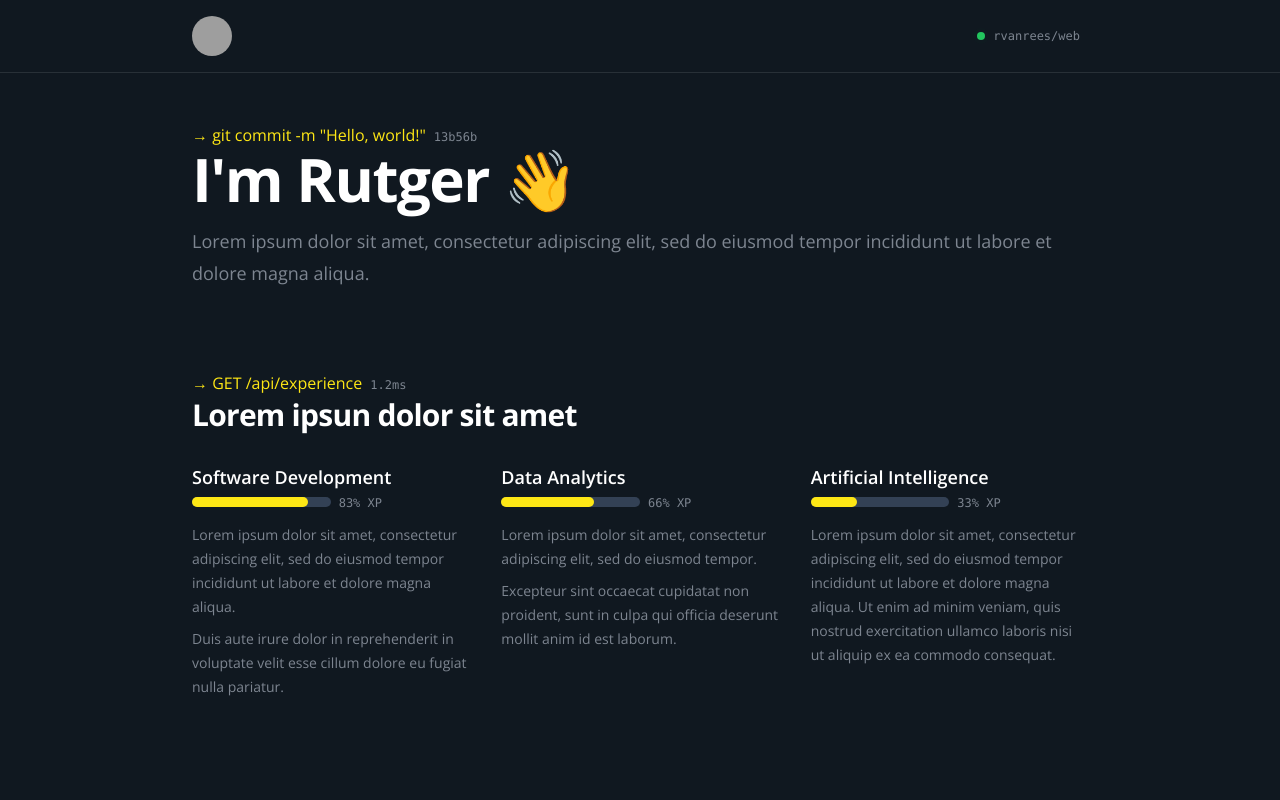
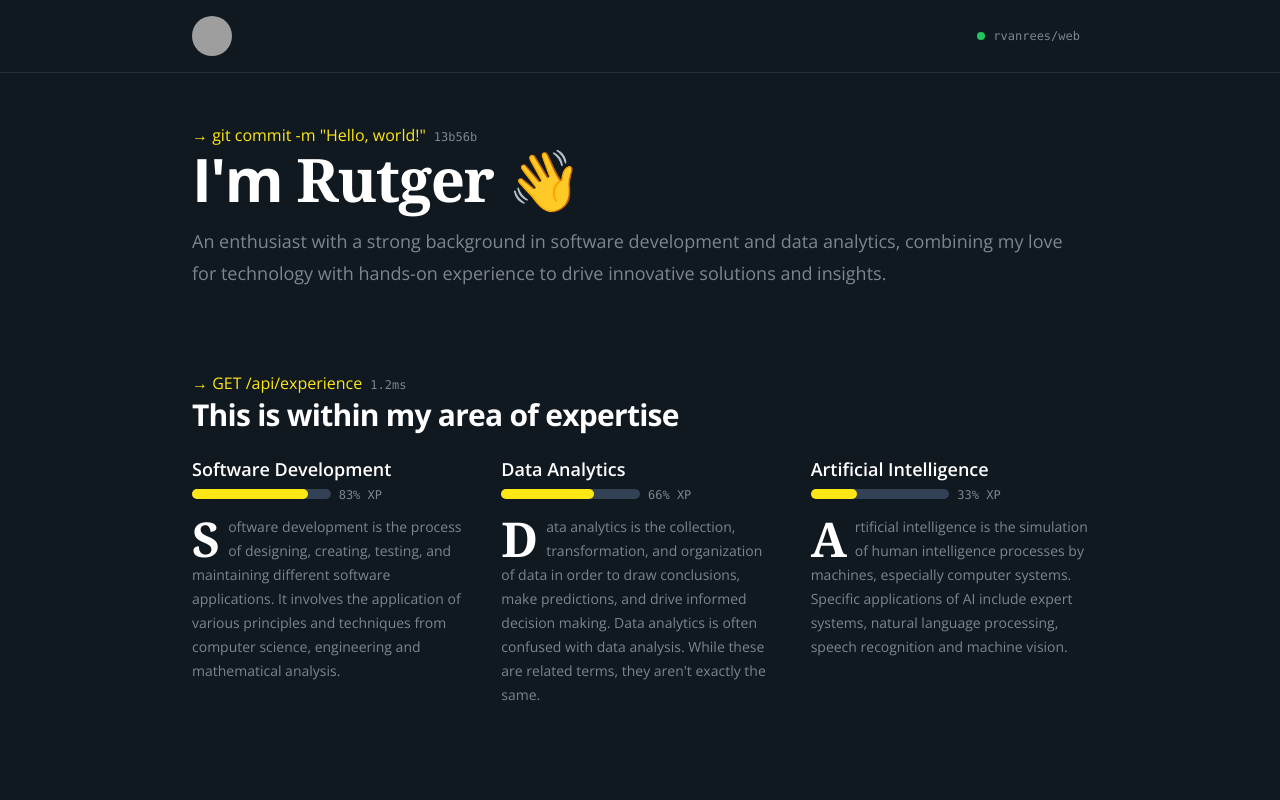
Before and after one commit to rvanrees/web, a Next.js app: page / in a window 1280 px wide. Shown: the top 800 px of the page. Built offline with nearby package versions, Linux system fonts and the light colour scheme; grey boxes are pictures that could not be loaded.

Commit message:
version 1.0.1

```diff
--- a/package.json
+++ b/package.json
@@ -1,6 +1,6 @@
 {
   "name": "web",
-  "version": "0.6.4",
+  "version": "1.0.1",
   "private": true,
   "scripts": {
     "dev": "next dev",
--- a/src/app/components/Experience.tsx
+++ b/src/app/components/Experience.tsx
@@ -49,7 +49,7 @@ const Experience = () => {
           {isLoading ? (
             <div className="my-2 text-lg font-semibold leading-6 rounded bg-slate-700 h-8 w-64 animate-pulse"></div>
           ) : (
-            "Lorem ipsun dolor sit amet"
+            "This is within my area of expertise"
           )}
         </h2>
         <div className="mt-2 mx-auto grid max-w-7xl grid-cols-1 gap-x-8 gap-y-16 lg:mx-0 lg:max-w-none lg:grid-cols-3 pt-4">
@@ -76,7 +76,7 @@ const Experience = () => {
                   key={e.id}
                   className="flex max-w-xl flex-col items-start"
                 >
-                  <h3 className="mt-2 text-lg font-semibold leading-6 text-white">
+                  <h3 className="mt-0 text-lg font-semibold leading-6 text-white">
                     {e.title}
                   </h3>
                   <div className="flex flex-row w-full">
@@ -89,14 +89,12 @@ const Experience = () => {
                       {e.value}% XP
                     </p>
                   </div>
-                  {e.content.map((p: string, i: number) => (
-                    <p
-                      key={i}
-                      className="mt-2 text-sm font-normal leading-6 text-chalk"
-                    >
-                      {p}
-                    </p>
-                  ))}
+                  <p
+                    className="mt-2 text-sm font-normal text-chalk leading-6 first-letter:text-5xl first-letter:font-bold first-letter:text-white
+                      first-letter:mr-2  first-letter:float-left first-letter:font-serif"
+                  >
+                    {e.content}
+                  </p>
                 </article>
               ))}
         </div>
--- a/src/app/components/Hero.tsx
+++ b/src/app/components/Hero.tsx
@@ -19,14 +19,18 @@ const Hero = () => {
         </p>
         <h1 className="text-5xl font-bold tracking-tight sm:text-6xl text-white">
           I'm{" "}
-          <a href="mailto:rvanrees@icloud.com" className="hover:underline">
+          <a
+            href="mailto:rvanrees@icloud.com"
+            className="hover:underline font-serif"
+          >
             Rutger
           </a>{" "}
           👋
         </h1>
         <p className="mt-4 text-lg leading-8 text-chalk mb-4">
-          Lorem ipsum dolor sit amet, consectetur adipiscing elit, sed do
-          eiusmod tempor incididunt ut labore et dolore magna aliqua.
+          An enthusiast with a strong background in software development and
+          data analytics, combining my love for technology with hands-on
+          experience to drive innovative solutions and insights.
         </p>
       </div>
     </div>
--- a/src/app/types/Experience.ts
+++ b/src/app/types/Experience.ts
@@ -3,5 +3,5 @@ interface Experience {
   title: string;
   value: number;
   level: string;
-  content: string[];
+  content: string;
 }
--- a/src/pages/api/experience.ts
+++ b/src/pages/api/experience.ts
@@ -15,29 +15,24 @@ export default function handler(
         title: "Software Development",
         value: 83,
         level: "w-10/12",
-        content: [
-          "Lorem ipsum dolor sit amet, consectetur adipiscing elit, sed do eiusmod tempor incididunt ut labore et dolore magna aliqua.",
-          "Duis aute irure dolor in reprehenderit in voluptate velit esse cillum dolore eu fugiat nulla pariatur.",
-        ],
+        content:
+          "Software development is the process of designing, creating, testing, and maintaining different software applications. It involves the application of various principles and techniques from computer science, engineering and mathematical analysis.",
       },
       {
         id: 2,
         title: "Data Analytics",
         value: 66,
         level: "w-8/12",
-        content: [
-          "Lorem ipsum dolor sit amet, consectetur adipiscing elit, sed do eiusmod tempor.",
-          "Excepteur sint occaecat cupidatat non proident, sunt in culpa qui officia deserunt mollit anim id est laborum.",
-        ],
+        content:
+          "Data analytics is the collection, transformation, and organization of data in order to draw conclusions, make predictions, and drive informed decision making. Data analytics is often confused with data analysis. While these are related terms, they aren't exactly the same.",
       },
       {
         id: 3,
         title: "Artificial Intelligence",
         value: 33,
         level: "w-4/12",
-        content: [
-          "Lorem ipsum dolor sit amet, consectetur adipiscing elit, sed do eiusmod tempor incididunt ut labore et dolore magna aliqua. Ut enim ad minim veniam, quis nostrud exercitation ullamco laboris nisi ut aliquip ex ea commodo consequat.",
-        ],
+        content:
+          "Artificial intelligence is the simulation of human intelligence processes by machines, especially computer systems. Specific applications of AI include expert systems, natural language processing, speech recognition and machine vision.",
       },
     ],
   });
```
